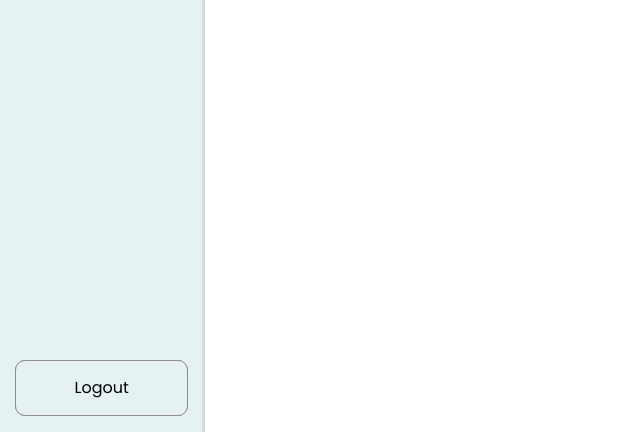
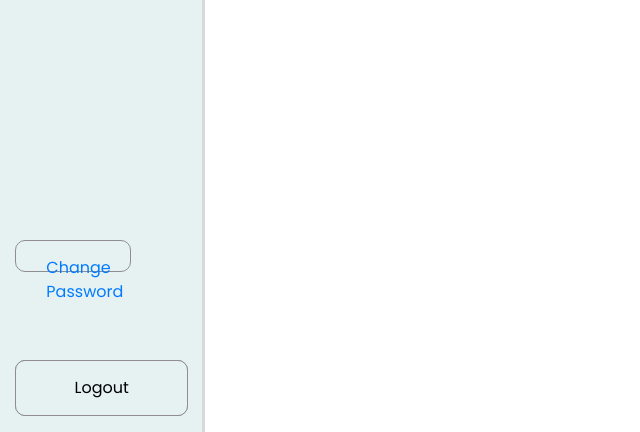
Before and after one commit to SunilCotterill/team-16-capstone, a Django app: template submitter/templates/submitter/homepage.html in a window 1280 px wide. Shown: the part 368-800 px from the top of the page, without its empty margins (0-640 px from the left). Run offline with Django 4.2, Linux system fonts and the light colour scheme; the template is opened without the code that fills it, so the values that code supplies are empty; some libraries are stand-ins or nearby versions.

Commit message:
change password button in wrong spot

```diff
--- a/submitter/templates/submitter/homepage.html
+++ b/submitter/templates/submitter/homepage.html
@@ -145,8 +145,28 @@
             text-align: center;
         }
 
+        .change-password-btn {
+            position: fixed; /* Changed to fixed */
+            bottom: 20vh; /* Adjusted the position */
+            left: 1.2vw; /* Adjusted the position */
+            z-index: 1001;
+            background-color: #E6F1F1;
+            padding: 15px 30px;
+            border: 1px solid #908d92;
+            border-radius: 10px;
+            width: 9vw;
+            height: 3vh;
+            text-align: center;
+        }
+
         /* Logout Button Hover Effect */
         .logout-btn:hover {
+            background-color: #c3d5d5; /* Dark blue background color on hover */
+            color: black; /* Change text color to white on hover */
+        }
+
+        /* Logout Button Hover Effect */
+        .change-password-btn:hover {
             background-color: #c3d5d5; /* Dark blue background color on hover */
             color: black; /* Change text color to white on hover */
         }
@@ -208,8 +228,10 @@
             </div>
         </div>
     </div>
-    <a href="{% url 'submitter:change-password' %}">Change Password</a> <br>
+    <!-- Change Pasword Button -->
+    <a href="{% url 'submitter:change-password' %}" class="change-password-btn">Change Password</a>
     <!-- Logout Button -->
     <a href="{% url 'submitter:logout' %}" class="logout-btn">Logout</a>
 </body>
+
 </html>
```
